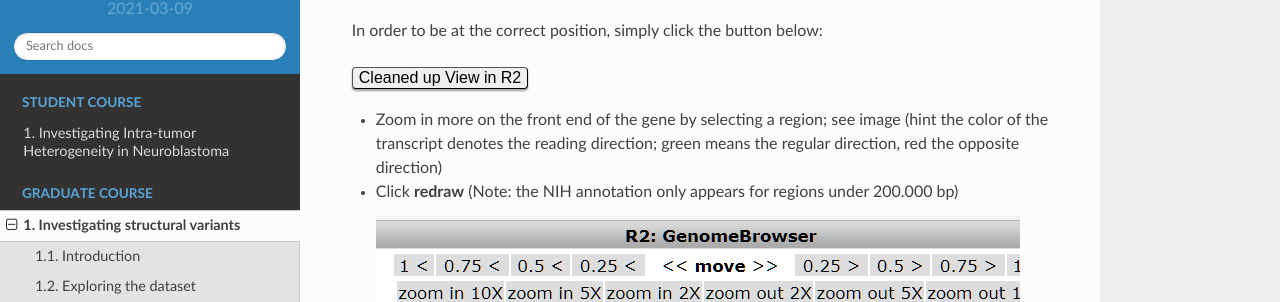
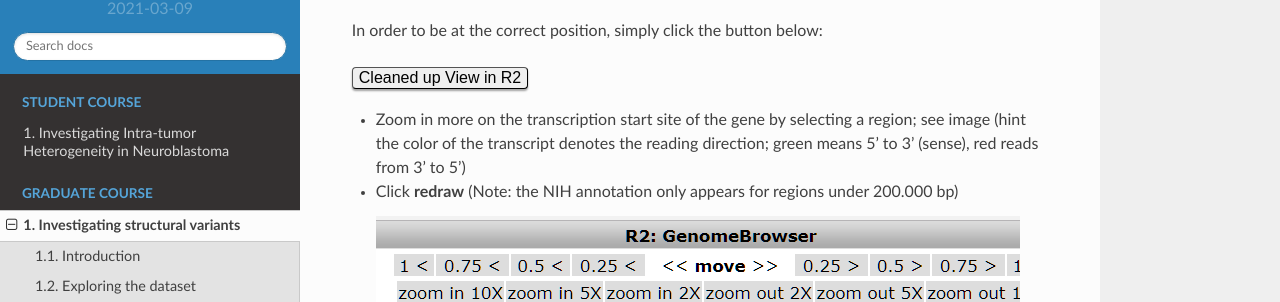
Before and after one commit to antronerds/r2-training-courses, a Sphinx documentation site: the page built from docs/Finding_structural_variants.md, in a window 1280 px wide and 900 px high, scrolled down 5532 px. Shown: the part 148-450 px from the top of the window. Built offline with Sphinx 7.4.7 and the Read the Docs theme 2.0.0, drawn with Linux system fonts in a browser that asks for light colours; pages that are not in the unit, such as notebooks, are missing from menus.

```diff
--- a/docs/Finding_structural_variants.md
+++ b/docs/Finding_structural_variants.md
@@ -168,7 +168,7 @@
   <button type="submit" class="course r2submit" >Cleaned up View in R2</button>
 </form><br>
 
-* Zoom in more on the front end of the gene by selecting a region; see image (hint the color of the transcript denotes the reading direction; green means the regular direction, red the opposite direction)
+* Zoom in more on the transcription start site of the gene by selecting a region; see image (hint the color of the transcript denotes the reading direction; green means 5' to 3' (sense), red reads from 3' to 5')
 * Click **redraw** (Note: the NIH annotation only appears for regions under 200.000 bp)
 
   ![](_static/images/structural_variants_selecting_region.png "Figure 3: Selecting a region.")
```
